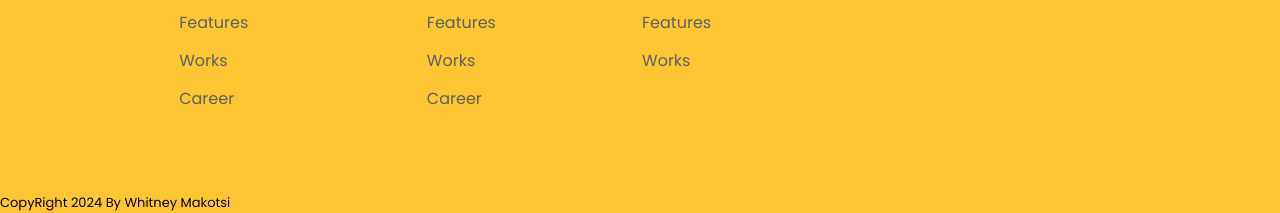
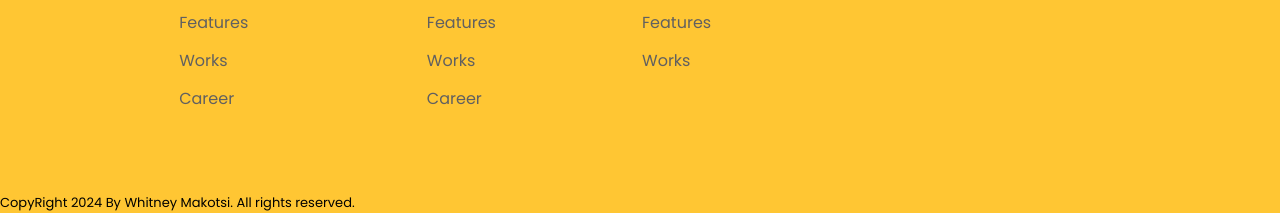
Before and after one commit to Whitney-vader/PHASE1-PROJECT, a website: page index.html in a window 1280 px wide. Shown: the part 2621-2834 px from the top of the page. Drawn offline with nearby package versions, Linux system fonts and the light colour scheme.

Commit message:
changes made to the html file

```diff
--- a/index.html
+++ b/index.html
@@ -248,7 +248,7 @@
 
     </section>
     <div class="copyright">
-            <p>CopyRight 2024 By Whitney Makotsi</p>
+            <p>CopyRight 2024 By Whitney Makotsi. All rights reserved.</p>
     </div>
 
     <script src="index.js"></script>
```
